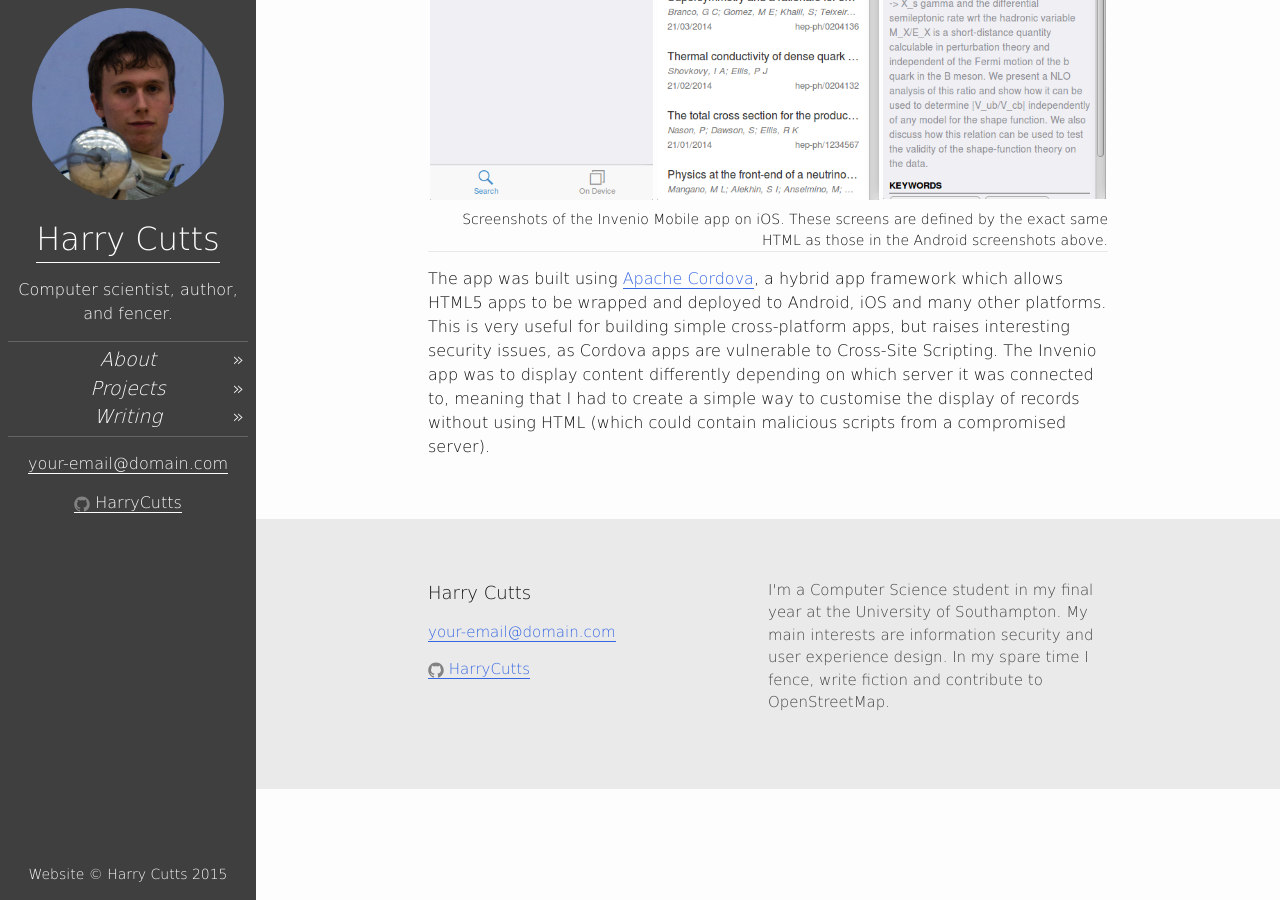
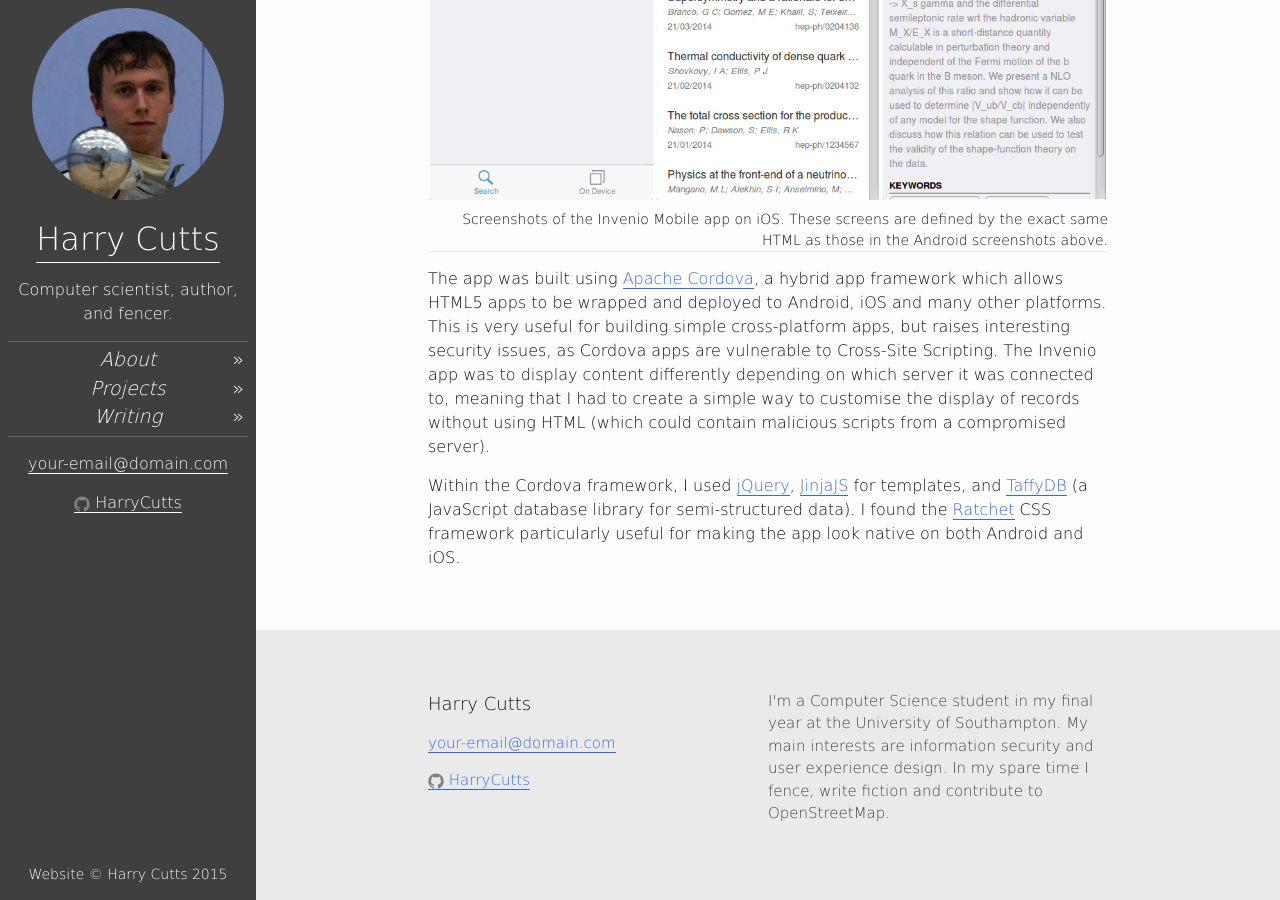
Before and after one commit to HarryCutts/harrycutts.github.io, a Jekyll site: the page built from projects/invenio-mobile.md, in a window 1280 px wide and 900 px high, scrolled down 1013 px. Built offline with Jekyll 4.4.1, drawn with Linux system fonts in a browser that asks for light colours; nearby versions of some CDN libraries; library files that are not in the unit come from our copies.

Commit message:
Mention a few more libraries for Invenio Mobile

```diff
--- a/projects/invenio-mobile.md
+++ b/projects/invenio-mobile.md
@@ -31,9 +31,15 @@
 
 The app was built using [Apache Cordova][], a hybrid app framework which allows HTML5 apps to be wrapped and deployed to Android, iOS and many other platforms. This is very useful for building simple cross-platform apps, but raises interesting security issues, as Cordova apps are vulnerable to Cross-Site Scripting. The Invenio app was to display content differently depending on which server it was connected to, meaning that I had to create a simple way to customise the display of records without using HTML (which could contain malicious scripts from a compromised server).
 
+Within the Cordova framework, I used [jQuery][], [JinjaJS][] for templates, and [TaffyDB][] (a JavaScript database library for semi-structured data). I found the [Ratchet][] CSS framework particularly useful for making the app look native on both Android and iOS.
+
 [openlab-ss]: http://openlab.web.cern.ch/summer-student-programme
 [invenio]: http://invenio-software.org/
 [lightning-talk]: https://cds.cern.ch/record/1750935?ln=en
 [Python]: https://python.org/
 [Flask]: http://flask.pocoo.org/
 [Apache Cordova]: https://cordova.apache.org/
+[jQuery]: https://jquery.com/
+[JinjaJS]: https://github.com/sstur/jinja-js
+[TaffyDB]: http://www.taffydb.com/
+[Ratchet]: http://goratchet.com/
```
